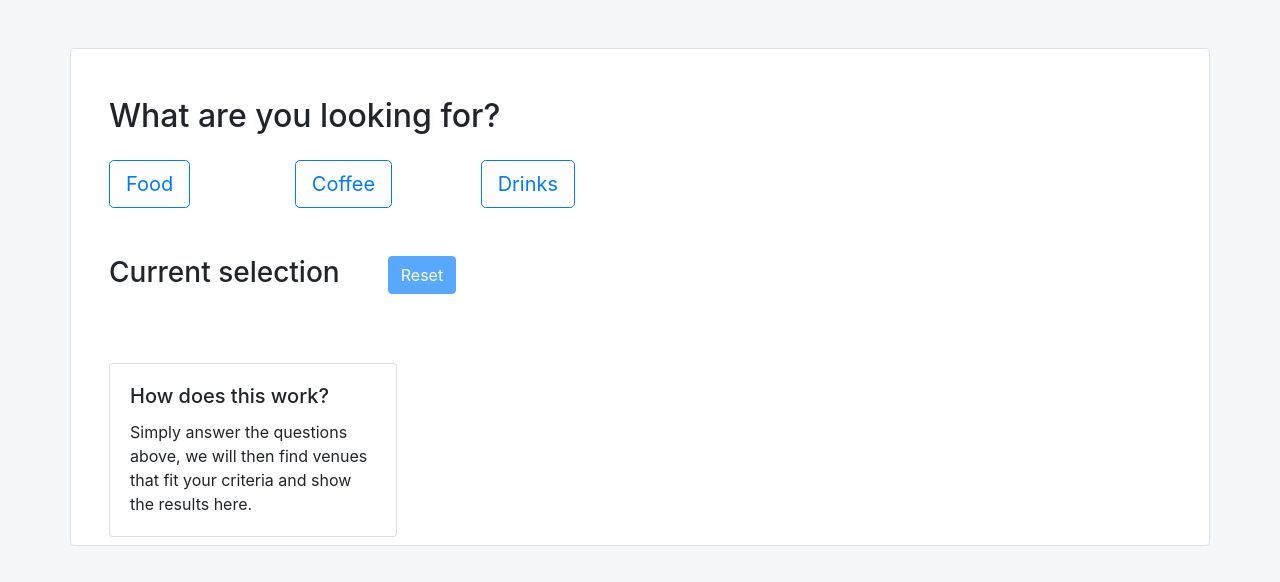
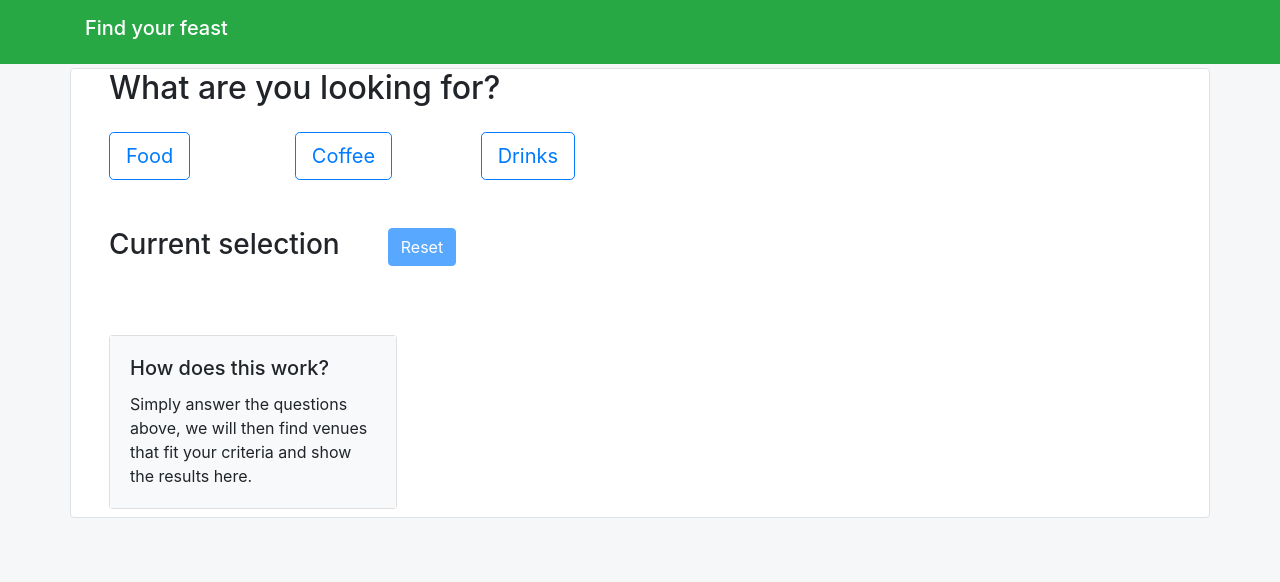
Before and after one commit to AdriaanVast/applicationCase, a plain HTML site: page index.html in a window 1280 px wide. Drawn offline with Linux system fonts and the light colour scheme.

Commit message:
Added a background color to the cards to improve the look

```diff
--- a/index.html
+++ b/index.html
@@ -15,9 +15,16 @@
 <input type="text" id="chosenSection" hidden>
 <input type="text" id="chosenPrice" hidden>
 
-<div class="container mt-5 border secondary rounded pg-main-container">
+<nav class="navbar navbar-expand-lg navbar-dark bg-success">
+    <div class="container">
+        <span class="navbar-brand h1">Find your feast</span>
+    </div>
+</nav>
+
+<div class="container mt-1 border secondary rounded pg-main-container">
+
     <!--Row containing the headers for each selection step-->
-    <div class="row ml-2 mt-5">
+    <div class="row ml-2">
 
         <div class="col pg-selection pg-selection-1">
             <h2>What are you looking for?</h2>
@@ -126,7 +133,7 @@
     <div class="row mt-2 ml-2" id="foursquare-results-row">
         <div class="col-3 mb-2">
             <div class="card" style="width: 18rem;">
-                <div class="card-body">
+                <div class="card-body bg-light">
                     <h5 class="card-title">How does this work?</h5>
                     <p class="card-text">Simply answer the questions above, we will then
                         find venues that fit your criteria and show the results here.</p>
--- a/scripts/index.js
+++ b/scripts/index.js
@@ -186,7 +186,7 @@ function displayVenueInformation(jsonData) {
             '   <img class="card-img-top pg-card-image" src="' + jsonData.response.venue.bestPhoto.prefix + '600x600' +
             jsonData.response.venue.bestPhoto.suffix + '" alt="Card image cap">' +
             '    <div class="card">' +
-            '        <div class="card-body">' +
+            '        <div class="card-body bg-light">' +
             '            <h5 class="card-title">' + jsonData.response.venue.name + '</h5>' +
             '            <p class="card-text">Category: ' + jsonData.response.venue.categories[0].name + '</p><p></p>' +
             '            <a href="' + jsonData.response.venue.url + '" class="btn btn-primary" target="_blank">Go to site</a>' +
```
